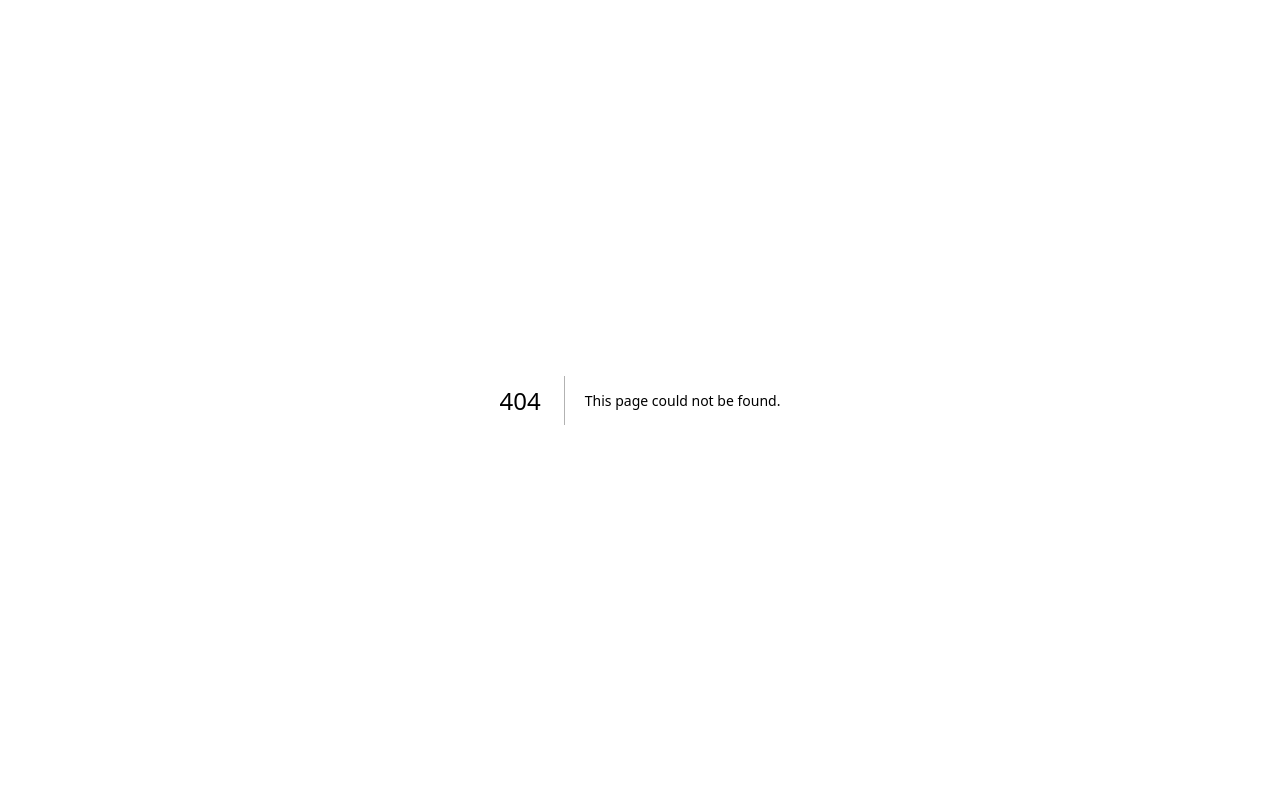
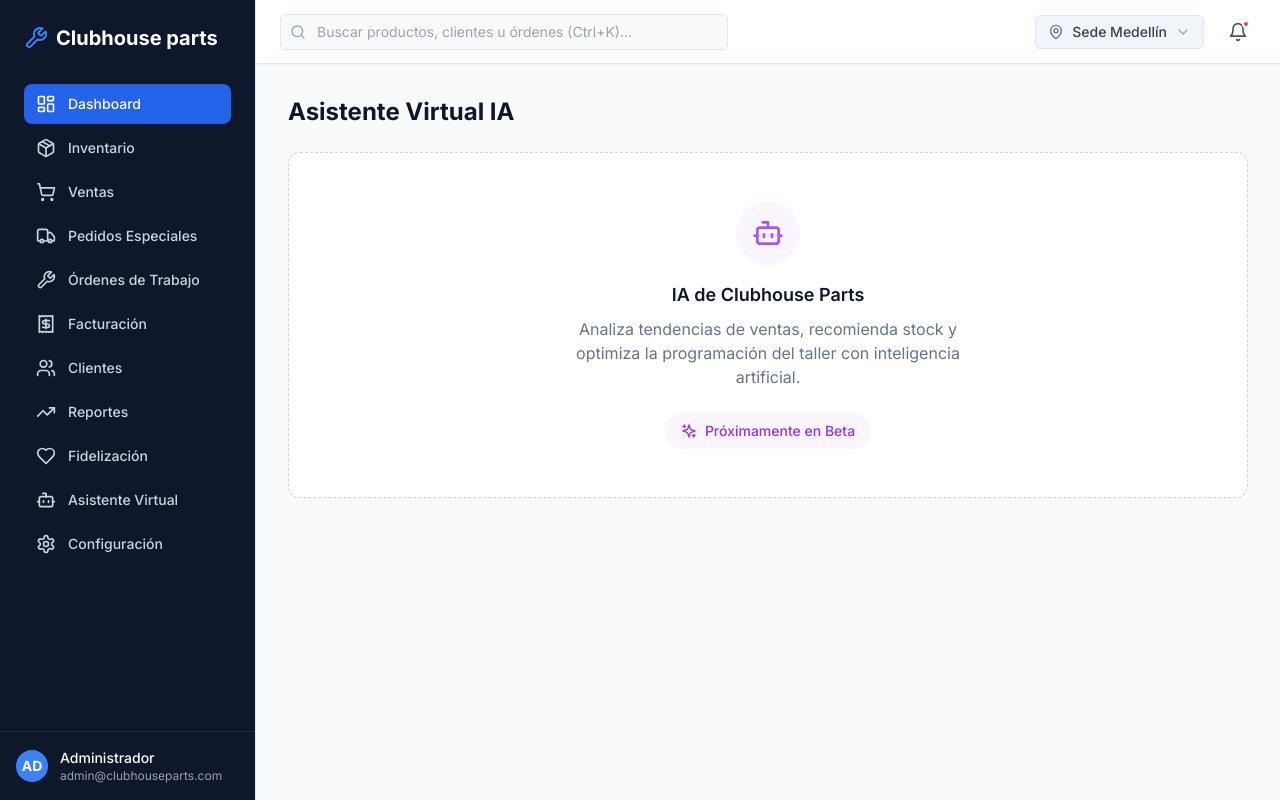
Before and after one commit to Gerencia-del-Software/Clubhouseparts, a Next.js app: page /dashboard/ai-assistant in a window 1280 px wide. Before the commit this address had no page. Built offline with nearby package versions, Linux system fonts and the light colour scheme.

Commit message:
Sync Sidebar and Topbar with desired UI, add Special Orders and AI Assistant modules

```diff
--- /dev/null
+++ b/src/app/(dashboard)/dashboard/ai-assistant/page.tsx
@@ -0,0 +1,19 @@
+import { Bot, Sparkles } from "lucide-react"
+
+export default function AiAssistantPage() {
+    return (
+        <div className="space-y-6">
+            <h1 className="text-2xl font-bold text-slate-900">Asistente Virtual IA</h1>
+            <div className="bg-white p-12 rounded-xl border border-dashed border-slate-300 flex flex-col items-center justify-center text-center">
+                <div className="w-16 h-16 bg-purple-50 rounded-full flex items-center justify-center mb-4">
+                    <Bot className="h-8 w-8 text-purple-500" />
+                </div>
+                <h3 className="text-lg font-semibold text-slate-900">IA de Clubhouse Parts</h3>
+                <p className="text-slate-500 max-w-sm mt-2">Analiza tendencias de ventas, recomienda stock y optimiza la programación del taller con inteligencia artificial.</p>
+                <div className="mt-6 flex items-center gap-2 text-purple-600 font-medium bg-purple-50 px-4 py-2 rounded-full text-sm">
+                    <Sparkles className="h-4 w-4" /> Próximamente en Beta
+                </div>
+            </div>
+        </div>
+    )
+}
--- /dev/null
+++ b/src/app/(dashboard)/dashboard/special-orders/page.tsx
@@ -0,0 +1,16 @@
+import { Truck } from "lucide-react"
+
+export default function SpecialOrdersPage() {
+    return (
+        <div className="space-y-6">
+            <h1 className="text-2xl font-bold text-slate-900">Pedidos Especiales</h1>
+            <div className="bg-white p-12 rounded-xl border border-dashed border-slate-300 flex flex-col items-center justify-center text-center">
+                <div className="w-16 h-16 bg-blue-50 rounded-full flex items-center justify-center mb-4">
+                    <Truck className="h-8 w-8 text-blue-500" />
+                </div>
+                <h3 className="text-lg font-semibold text-slate-900">Pedidos de Repuestos fuera de Stock</h3>
+                <p className="text-slate-500 max-w-sm mt-2">Gestiona solicitudes especiales de clientes para repuestos que no se encuentran en inventario local.</p>
+            </div>
+        </div>
+    )
+}
--- a/src/components/layout/Sidebar.tsx
+++ b/src/components/layout/Sidebar.tsx
@@ -11,11 +11,13 @@ export function Sidebar() {
         { name: "Dashboard", icon: LayoutDashboard, href: "/dashboard" },
         { name: "Inventario", icon: Package, href: "/dashboard/inventory" },
         { name: "Ventas", icon: ShoppingCart, href: "/dashboard/sales" },
+        { name: "Pedidos Especiales", icon: Truck, href: "/dashboard/special-orders" },
         { name: "Órdenes de Trabajo", icon: Wrench, href: "/dashboard/work-orders" },
+        { name: "Facturación", icon: Receipt, href: "/dashboard/invoices" },
         { name: "Clientes", icon: Users, href: "/dashboard/customers" },
-        { name: "Facturación", icon: Receipt, href: "/dashboard/invoices" },
         { name: "Reportes", icon: TrendingUp, href: "/dashboard/reports" },
         { name: "Fidelización", icon: Heart, href: "/dashboard/loyalty" },
+        { name: "Asistente Virtual", icon: Bot, href: "/dashboard/ai-assistant" },
         { name: "Configuración", icon: Settings, href: "/dashboard/settings" },
     ]
 
--- a/src/components/layout/Topbar.tsx
+++ b/src/components/layout/Topbar.tsx
@@ -20,7 +20,7 @@ export function Topbar() {
                 {/* Branch Selector */}
                 <div className="hidden sm:flex items-center gap-2 px-3 py-1.5 bg-slate-100 rounded-md border border-slate-200 cursor-pointer hover:bg-slate-200 transition-colors">
                     <MapPin className="h-4 w-4 text-slate-500" />
-                    <span className="text-sm font-medium text-slate-700">Todas las Sedes</span>
+                    <span className="text-sm font-medium text-slate-700">Sede Medellín</span>
                     <ChevronDown className="h-4 w-4 text-slate-400" />
                 </div>
 
```
